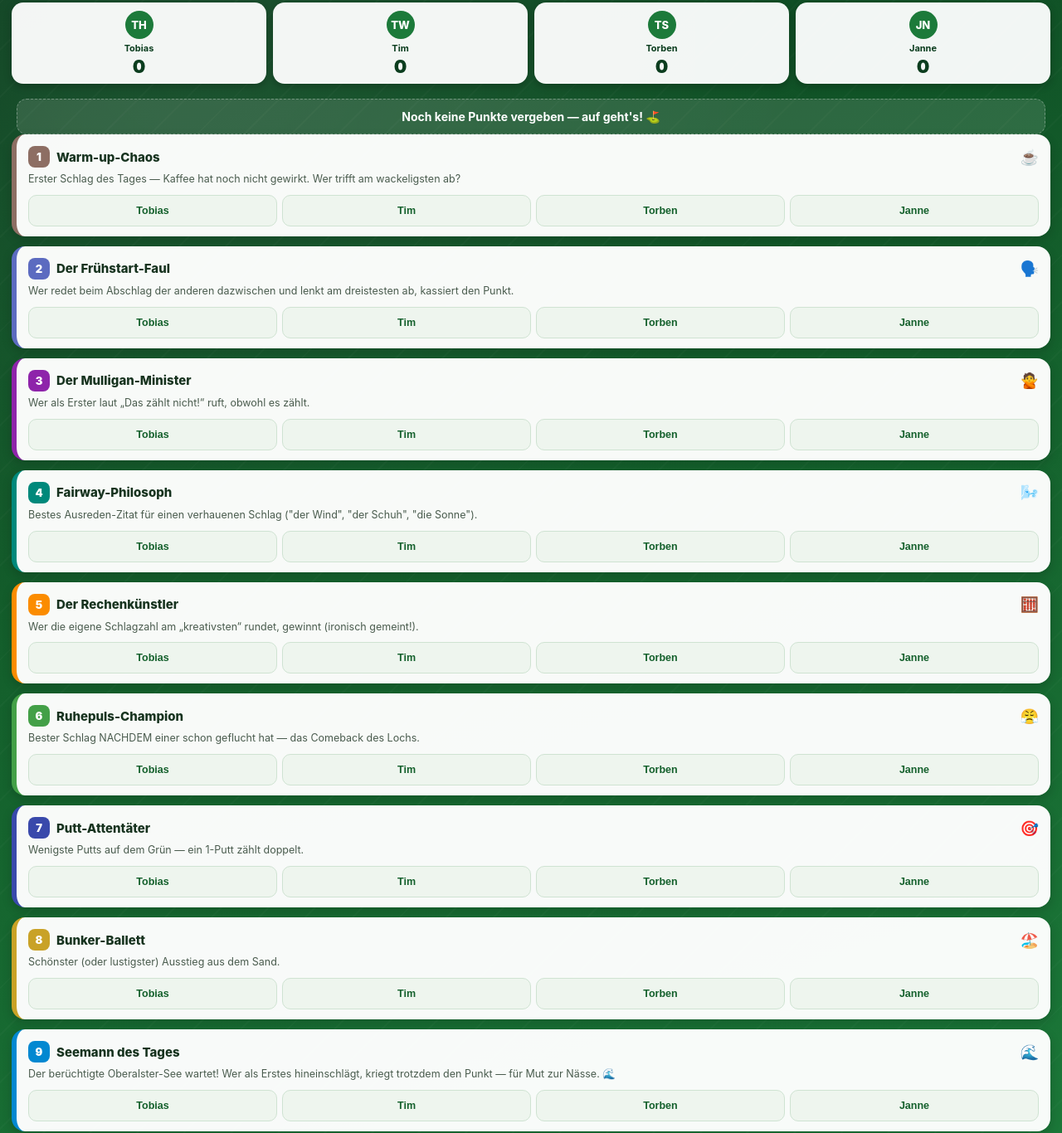
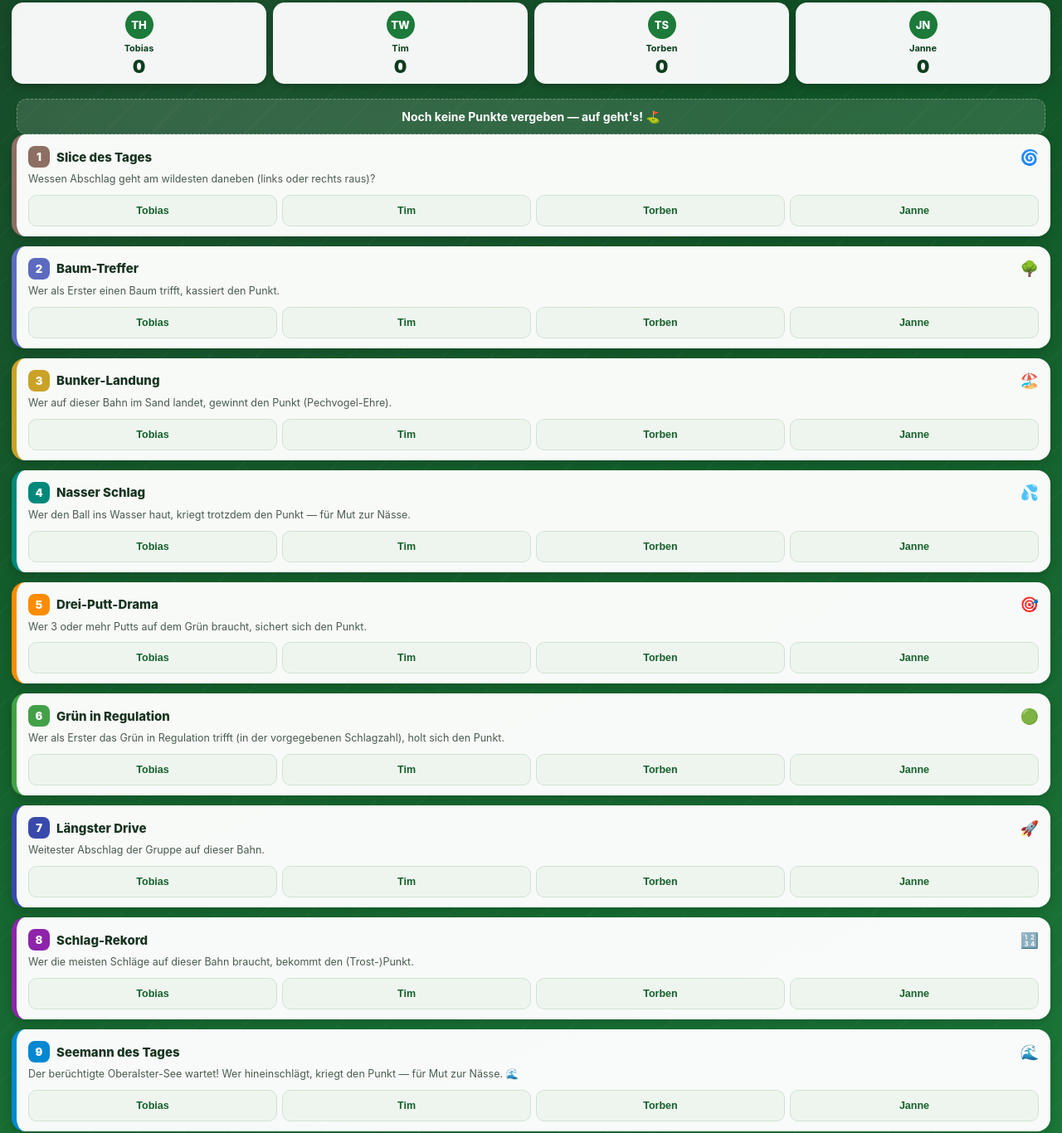
Before and after one commit to BRANDFARMER4YOU/oberalster-mvp, a plain HTML site: page index.html in a window 1280 px wide. Shown: the part 111-1477 px from the top of the page at 83% size. Drawn offline with Linux system fonts and the light colour scheme.

Commit message:
Kategorien überarbeitet: nur echte Golf-Ereignisse, kein Stören/Schummeln

```diff
--- a/index.html
+++ b/index.html
@@ -216,15 +216,15 @@ const players = ["Tobias", "Tim", "Torben", "Janne"];
 const initials = { Tobias: "TH", Tim: "TW", Torben: "TS", Janne: "JN" };
 
 const holes = [
-  { n: 1, title: "Warm-up-Chaos", joke: "Erster Schlag des Tages — Kaffee hat noch nicht gewirkt. Wer trifft am wackeligsten ab?", icon: "☕️", accent: "#8d6e63" },
-  { n: 2, title: "Der Frühstart-Faul", joke: "Wer redet beim Abschlag der anderen dazwischen und lenkt am dreistesten ab, kassiert den Punkt.", icon: "🗣️", accent: "#5c6bc0" },
-  { n: 3, title: "Der Mulligan-Minister", joke: "Wer als Erster laut „Das zählt nicht!“ ruft, obwohl es zählt.", icon: "🙅", accent: "#8e24aa" },
-  { n: 4, title: "Fairway-Philosoph", joke: "Bestes Ausreden-Zitat für einen verhauenen Schlag (\"der Wind\", \"der Schuh\", \"die Sonne\").", icon: "🌬️", accent: "#00897b" },
-  { n: 5, title: "Der Rechenkünstler", joke: "Wer die eigene Schlagzahl am „kreativsten“ rundet, gewinnt (ironisch gemeint!).", icon: "🧮", accent: "#fb8c00" },
-  { n: 6, title: "Ruhepuls-Champion", joke: "Bester Schlag NACHDEM einer schon geflucht hat — das Comeback des Lochs.", icon: "😤", accent: "#43a047" },
-  { n: 7, title: "Putt-Attentäter", joke: "Wenigste Putts auf dem Grün — ein 1-Putt zählt doppelt.", icon: "🎯", accent: "#3949ab" },
-  { n: 8, title: "Bunker-Ballett", joke: "Schönster (oder lustigster) Ausstieg aus dem Sand.", icon: "🏖️", accent: "#c9a227" },
-  { n: 9, title: "Seemann des Tages", joke: "Der berüchtigte Oberalster-See wartet! Wer als Erstes hineinschlägt, kriegt trotzdem den Punkt — für Mut zur Nässe. 🌊", icon: "🌊", accent: "#0288d1" },
+  { n: 1, title: "Slice des Tages", joke: "Wessen Abschlag geht am wildesten daneben (links oder rechts raus)?", icon: "🌀", accent: "#8d6e63" },
+  { n: 2, title: "Baum-Treffer", joke: "Wer als Erster einen Baum trifft, kassiert den Punkt.", icon: "🌳", accent: "#5c6bc0" },
+  { n: 3, title: "Bunker-Landung", joke: "Wer auf dieser Bahn im Sand landet, gewinnt den Punkt (Pechvogel-Ehre).", icon: "🏖️", accent: "#c9a227" },
+  { n: 4, title: "Nasser Schlag", joke: "Wer den Ball ins Wasser haut, kriegt trotzdem den Punkt — für Mut zur Nässe.", icon: "💦", accent: "#00897b" },
+  { n: 5, title: "Drei-Putt-Drama", joke: "Wer 3 oder mehr Putts auf dem Grün braucht, sichert sich den Punkt.", icon: "🎯", accent: "#fb8c00" },
+  { n: 6, title: "Grün in Regulation", joke: "Wer als Erster das Grün in Regulation trifft (in der vorgegebenen Schlagzahl), holt sich den Punkt.", icon: "🟢", accent: "#43a047" },
+  { n: 7, title: "Längster Drive", joke: "Weitester Abschlag der Gruppe auf dieser Bahn.", icon: "🚀", accent: "#3949ab" },
+  { n: 8, title: "Schlag-Rekord", joke: "Wer die meisten Schläge auf dieser Bahn braucht, bekommt den (Trost-)Punkt.", icon: "🔢", accent: "#8e24aa" },
+  { n: 9, title: "Seemann des Tages", joke: "Der berüchtigte Oberalster-See wartet! Wer hineinschlägt, kriegt den Punkt — für Mut zur Nässe. 🌊", icon: "🌊", accent: "#0288d1" },
 ];
 
 let scores = JSON.parse(localStorage.getItem('oberalster_scores_v2') || '{}');
```
